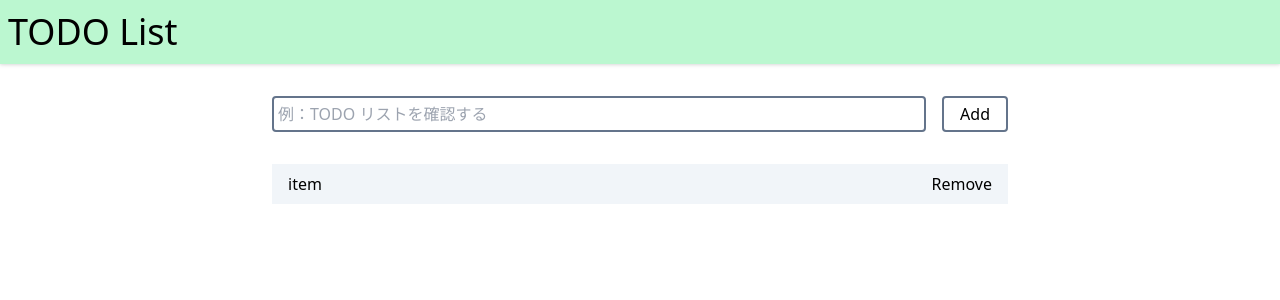
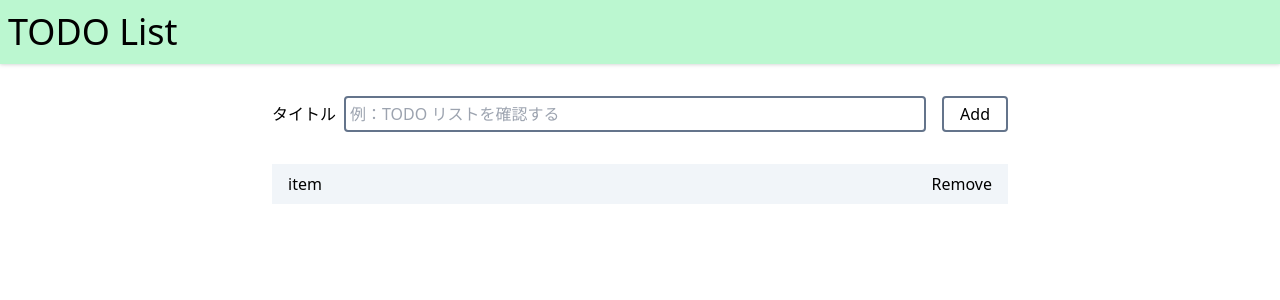
Before and after one commit to tee-talog/nextjs-todo-list, a Next.js app: page / in a window 1280 px wide. Shown: the top 300 px of the page. Built offline with nearby package versions, Linux system fonts and the light colour scheme.

Commit message:
feat: 入力欄改善

```diff
--- a/pages/index.tsx
+++ b/pages/index.tsx
@@ -30,11 +30,14 @@ const Home: NextPage = () => {
         <section className="flex w-full flex-col items-center">
           <SectionTitle className="sr-only">Add Item</SectionTitle>
           <form className="flex w-full flex-nowrap">
-            <Input
-              type="text"
-              placeholder="例：TODO リストを確認する"
-              className="mr-4 flex-1"
-            />
+            <label className="mr-4 flex flex-1 items-center">
+              <span className="mr-2">タイトル</span>
+              <Input
+                type="text"
+                className="flex-1"
+                placeholder="例：TODO リストを確認する"
+              />
+            </label>
             <Button type="submit">Add</Button>
           </form>
         </section>
```
